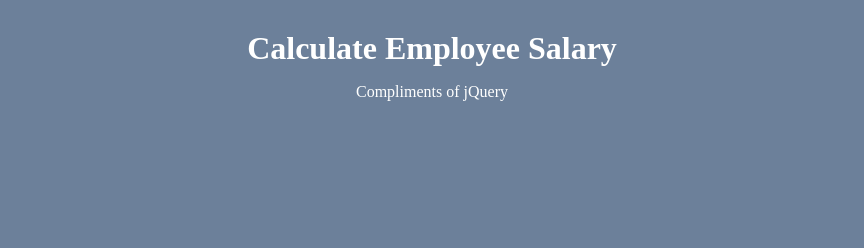
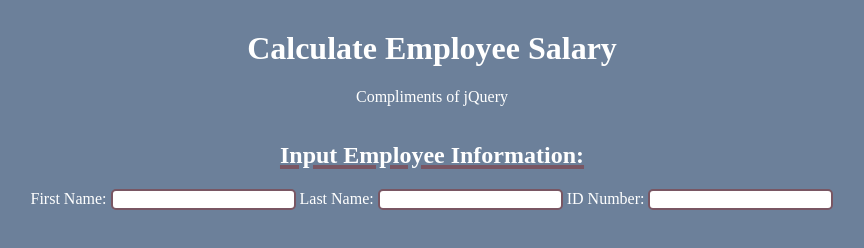
Before and after one commit to McKynlee/cullen-salary-calculator-wknd1, a plain HTML site: page index.html in a window 1280 px wide. Shown: the whole page, without its empty margins (208-1072 px from the left). Drawn offline with Linux system fonts and the light colour scheme.

Commit message:
Created Employee first name, last name and id number form inputs

```diff
--- a/index.html
+++ b/index.html
@@ -11,5 +11,23 @@
   <body>
     <h1>Calculate Employee Salary</h1>
     <p>Compliments of jQuery</p>
+
+    <form>
+      <h2 id="formTitle">Input Employee Information:</h2>
+      <label
+        >First Name:
+        <input type="text" id="nameInput" />
+      </label>
+
+      <label
+        >Last Name:
+        <input type="text" id="lastNameInput" />
+      </label>
+
+      <label
+        >ID Number:
+        <input type="number" id="idNumInput" />
+      </label>
+    </form>
   </body>
 </html>
--- a/styles/style.css
+++ b/styles/style.css
@@ -3,8 +3,20 @@ body {
   color: white;
   margin: 0px;
   text-align: center;
+  display: grid;
 }
 
 h1 {
   margin: 30px 30px 5px 30px;
 }
+
+#formTitle {
+  text-decoration: underline;
+  text-decoration-color: #795663;
+  text-decoration-thickness: 4px;
+}
+
+input {
+  border: 2px solid #795663;
+  border-radius: 5px;
+}
```
Also changed, not shown: 1 other file.
